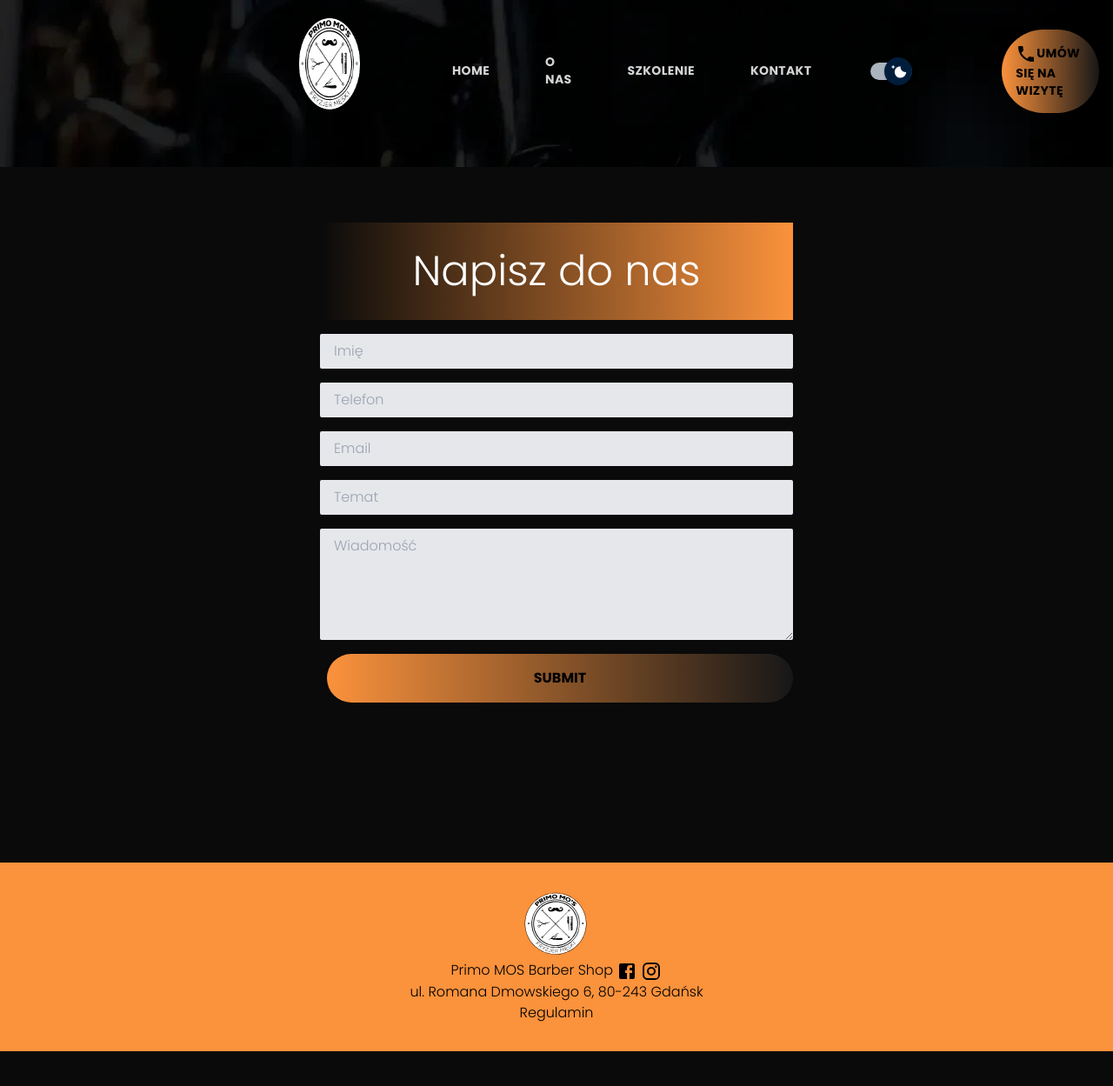
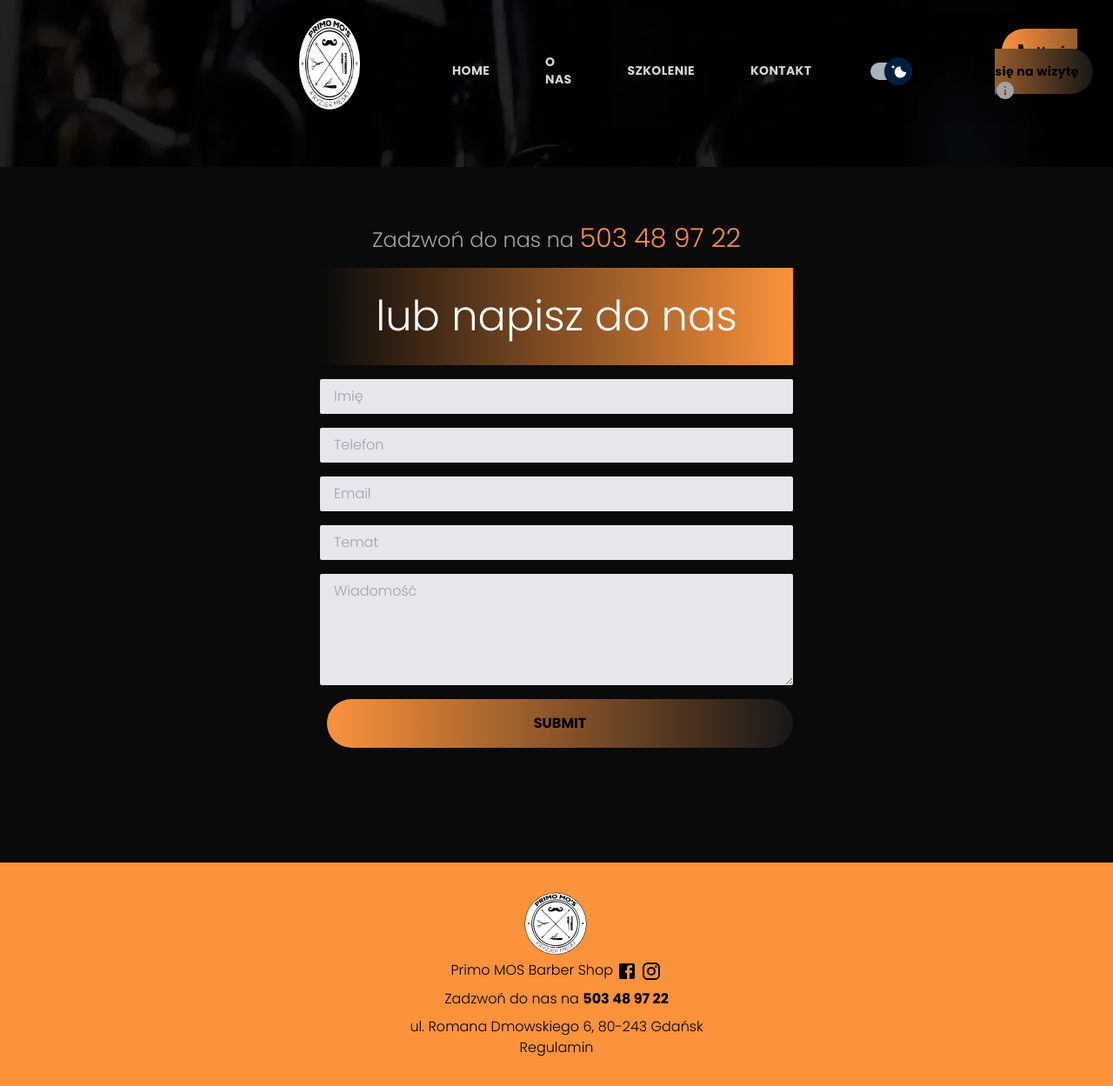
Before and after one commit to franckyi/primomos, a Next.js app in the folder frontend/: page /kontakt in a window 1280 px wide. Shown: the whole page at 87% size. Before the commit the page ends 1209 px from the top, so only its background shows below. Built offline with nearby package versions, Linux system fonts and the light colour scheme.

Commit message:
poprawki od klienta 1

```diff
--- a/frontend/app/layout.tsx
+++ b/frontend/app/layout.tsx
@@ -63,6 +63,12 @@ function RootLayout({
             >
               <InstagramIcon />
             </a>
+            <p className="my-2">
+              Zadzwoń do nas na{" "}
+              <a href="tel:+48503489722" className="font-bold">
+                503 48 97 22
+              </a>
+            </p>
             <p> ul. Romana Dmowskiego 6, 80-243 Gdańsk</p>
             <Link title="Regulamin" href="/regulamin">
               Regulamin
--- a/frontend/app/page.tsx
+++ b/frontend/app/page.tsx
@@ -28,7 +28,7 @@ export default function Home() {
       </div>
       <Training />
       <a
-        href="tel:503489722"
+        href="https://booksy.com/pl-pl/5657_primo-mos-barber-shop_barber-shop_20383_gdansk#ba_s=sh_1"
         className="my-16 px-4 py-4 ml-2 text-black rounded-full bg-gradient-to-r from-orange-400 to-white dark:bg-gradient-to-r dark:from-orange-400 dark:to-neutral-900 hover:to-orange-400 dark:hover:to-orange-400 font-bold"
       >
         <PhoneIcon />
--- a/frontend/app/ui/common/app-bar/app-bar.tsx
+++ b/frontend/app/ui/common/app-bar/app-bar.tsx
@@ -5,22 +5,24 @@ import { NAV_LINKS } from "../../../data/nav-links";
 import PhoneIcon from "@mui/icons-material/Phone";
 import "./app-bar.css";
 import ThemeSwitcher from "../theme-switcher/theme-switcher";
+import InfoIcon from "@mui/icons-material/Info";
+import PhoneInfoPopper from "./popper/popper";
 
 const appBarClasses =
   "absolute flex flex-col lg:flex-row items-center lg:gap-8 top-0 lg:top-4 z-50 max-md:p-8 lg:ml-80";
 
 const cta = {
   label: "Umów się na wizytę",
-  href: "tel:503489722",
+  href: "https://booksy.com/pl-pl/5657_primo-mos-barber-shop_barber-shop_20383_gdansk#ba_s=sh_1",
   classes:
     "px-4 py-4 ml-2 text-black rounded-full bg-gradient-to-r from-orange-400 to-grey-500 lg:hover:to-orange-400 dark:bg-gradient-to-r dark:from-orange-400 dark:to-neutral-900 dark:lg:hover:to-orange-400 font-bold",
 };
 
 const navigation = {
   containerClasses:
-    "flex items-center flex-wrap lg:flex-nowrap justify-center gap-4 lg:gap-16 pt-3 lg:px-4 lg:pl-12 lg:w-full lg:text-sm lg:tracking-wide lg:font-semibold leading-6 text-neutral-800 dark:text-neutral-300 uppercase",
+    "flex items-center flex-wrap lg:flex-nowrap justify-center gap-4 lg:gap-16 pt-3 lg:px-4 lg:pl-12 lg:w-full lg:text-sm lg:tracking-wide lg:font-semibold leading-6 text-neutral-800 dark:text-neutral-300",
   linkClasses:
-    "py-2 border-solid border-b-2 border-transparent hover:border-orange-400 hover:text-white dark:hover:text-orange-400",
+    "py-2 border-solid border-b-2 border-transparent hover:border-orange-400 hover:text-white dark:hover:text-orange-400 uppercase",
 };
 
 interface AppBarProps {
@@ -46,10 +48,23 @@ function AppBar({ handleThemeToggleClick }: AppBarProps) {
           </Link>
         ))}
         <ThemeSwitcher handleThemeToggleClick={handleThemeToggleClick} />
-        <a href={cta.href} className={cta.classes}>
-          <PhoneIcon />
-          {cta.label}
-        </a>
+        <div>
+          <a href={cta.href} className={cta.classes}>
+            <PhoneIcon />
+            {cta.label}
+          </a>{" "}
+          <PhoneInfoPopper />
+        </div>
+        <p className="md:hidden m-4 w-3/4 text-neutral-800 dark:text-neutral-500">
+          <InfoIcon className="mr-2 text-orange-400" /> Zgłoszenia na szkolenia
+          przyjmujemy pod nr telefonu{" "}
+          <a
+            href="tel:+48798272797"
+            className="w-fit block mt-4 px-4 py-4 ml-2 text-black rounded-full bg-orange-400 font-bold"
+          >
+            +48 798 272 797
+          </a>
+        </p>
       </nav>
     </div>
   );
--- /dev/null
+++ b/frontend/app/ui/common/app-bar/popper/popper.tsx
@@ -0,0 +1,56 @@
+import * as React from "react";
+import Box from "@mui/material/Box";
+import Popper from "@mui/material/Popper";
+import Fade from "@mui/material/Fade";
+import InfoIcon from "@mui/icons-material/Info";
+
+export default function PhoneInfoPopper() {
+  const [open, setOpen] = React.useState(false);
+  const [anchorEl, setAnchorEl] = React.useState<null | HTMLElement>(null);
+
+  const handleClick = (event: React.MouseEvent<HTMLElement>) => {
+    setAnchorEl(event.currentTarget);
+    setOpen((previousOpen) => !previousOpen);
+  };
+
+  const canBeOpen = open && Boolean(anchorEl);
+  const id = canBeOpen ? "transition-popper" : undefined;
+
+  return (
+    <div className="max-md:hidden">
+      <button aria-describedby={id} type="button" onClick={handleClick}>
+        <InfoIcon className="text-neutral-400" />
+      </button>
+      <Popper
+        id={id}
+        open={open}
+        anchorEl={anchorEl}
+        transition
+        placement="bottom-end"
+      >
+        {({ TransitionProps }) => (
+          <Fade {...TransitionProps} timeout={350}>
+            <Box
+              sx={{
+                zIndex: 100,
+                border: 1,
+                p: 1,
+                bgcolor: "background.paper",
+                color: "text.primary",
+                borderRadius: 1,
+              }}
+            >
+              Zgłoszenia na szkolenia przyjmujemy pod nr telefonu:
+              <a
+                href="tel:+48798272797"
+                className="w-fit block px-4 py-4 ml-2 text-black rounded-full bg-orange-400 hover:bg-orange-500 font-bold"
+              >
+                +48 798 272 797
+              </a>
+            </Box>
+          </Fade>
+        )}
+      </Popper>
+    </div>
+  );
+}
--- a/frontend/app/ui/contact/contact-form.tsx
+++ b/frontend/app/ui/contact/contact-form.tsx
@@ -1,7 +1,7 @@
 "use client";
 import { useState, ChangeEvent, FormEvent } from "react";
 
-const heading = "Napisz do nas";
+const heading = "lub napisz do nas";
 
 const initialFormData = {
   name: "",
@@ -50,7 +50,11 @@ function ContactForm() {
 
   return (
     <div className="md:w-1/2 mx-auto">
-      <h2 className="p-8 mb-4 text-3xl lg:text-5xl bg-gradient-to-r from-neutral-50 dark:from-neutral-950 to-orange-400 dark:to-orange-400 dark:text-white text-center">
+      <span className="text-2xl">Zadzwoń do nas na </span>
+      <a href="tel:+48503489722" className="text-3xl text-orange-400">
+        503 48 97 22
+      </a>
+      <h2 className="p-8 my-4 text-3xl lg:text-5xl bg-gradient-to-r from-neutral-50 dark:from-neutral-950 to-orange-400 dark:to-orange-400 dark:text-white text-center">
         {heading}
       </h2>
       <form onSubmit={handleSubmit} className="flex flex-col" method="POST">
--- a/frontend/app/ui/home/training.tsx
+++ b/frontend/app/ui/home/training.tsx
@@ -25,6 +25,26 @@ function Training() {
       >
         {heading}
       </h2>
+      <p className="my-16 p-8 lg:w-2/3 mx-auto text-center">
+        Kurs Barberski dla początkujących ( od zera do barbera ) Ten kurs
+        fryzjerstwa męskiego to 100 godzin od całkowitych PODSTAW rozłożony na 4
+        tygodnie. · Fach, wiedzę, znajomości i pasję. Przez cztery tygodnie
+        przekażemy Ci podstawy warsztatu pracy barbera. · Będziesz więc od zera
+        przygotowany do rozpoczęcia swojej przygody w zawodzie Barbera. Nauczymy
+        Cię: Podstawowych technik strzyżenia fryzur męskich oraz ich stylizacji,
+        a także nauka umiejętności doboru fryzury do kształtu głowy, Trymowania
+        i pielęgnacji brody oraz zarostu przy użyciu różnych narzędzi takich
+        jak: maszynka, nożyczki oraz brzytwa, nauka umiejętności doboru zarostu
+        do kształtu twarzy, Nauka umiejętności posługiwania się brzytwą, nauka
+        golenia twarzy i głowy przy użyciu brzytwy oraz pielęgnacja po goleniu.
+        Jak przygotować zarost przy pomocy ciepłego ręcznika. Jak przygotować
+        zarost przy pomocy ciepłego ręcznika. Rodzaje i charakterystyka
+        kosmetyków oraz ich działalnie. Usług dodatkowych, takich jak:
+        woskowanie nosa oraz repigmentacja włosów. Obsługi klienta. nauczymy cię
+        jak przeprowadzić wywiad odnośnie oczekiwań klienta oraz jak zapewnić mu
+        jak najlepszy komfort podczas usługi. Dokumentowanie swoich prac i
+        budowanie portfolio podczas kursu.
+      </p>
       <div className="my-24 flex flex-col lg:flex-row gap-16">
         <p className="text-2xl italic text-orange-400 font-bold">
           <span>
```
